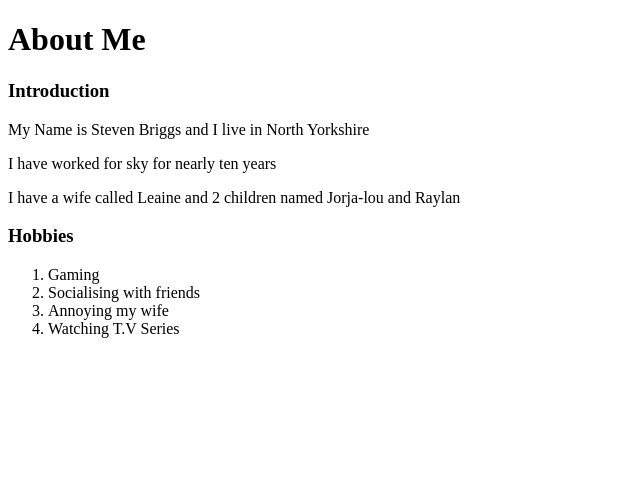
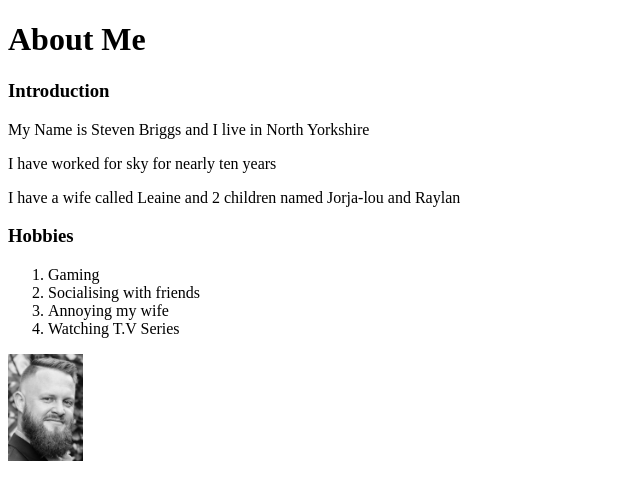
Before and after one commit to SteSteB/html_practice, a plain HTML site: page index.html in a window 1280 px wide. Shown: the whole page, without its empty margins (0-640 px from the left). Drawn offline with Linux system fonts and the light colour scheme.

Commit message:
links added

```diff
--- a/index.html
+++ b/index.html
@@ -22,6 +22,10 @@
         <li>Watching T.V Series</li>
     </ol>
 
+    <a href="http://www.linkedin.com/in/stebriggs" target="_blank" rel="noopener noreferrer">
+        <img src="./20230813_075448.jpg" width="75px" alt="" srcset="">
+    </a>
+
 
 </body>
 </html>
```
